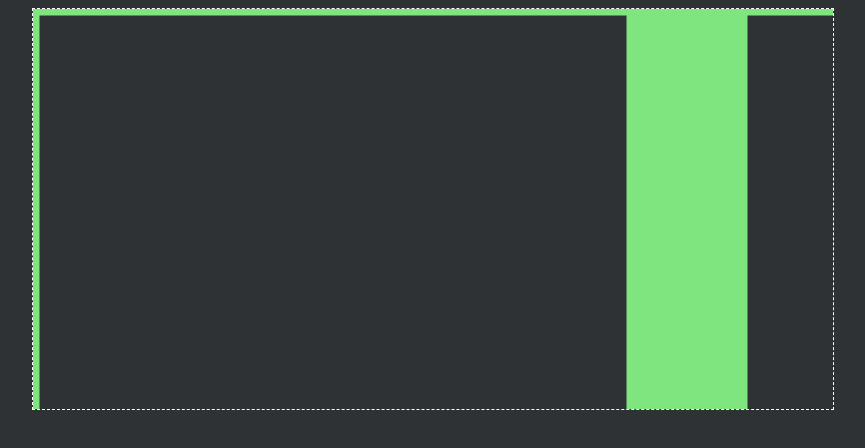
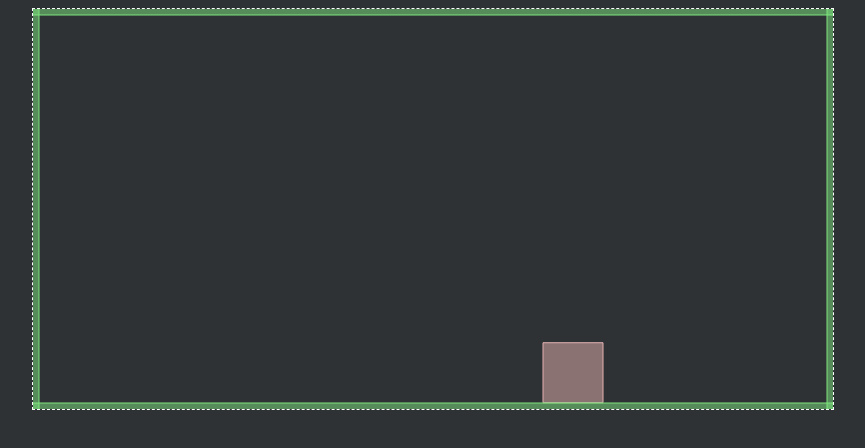
Before and after one commit to superfly91/RWMP1, a plain HTML site: page index.html in a window 1280 px wide. Shown: the whole page, without its empty margins (96-961 px from the left). Drawn offline with Linux system fonts and the light colour scheme.

Commit message:
Added boundaries and a box object

```diff
--- a/Game.js
+++ b/Game.js
@@ -30,30 +30,45 @@ function Game(canvas, context, ASSET_MANAGER)
 
     this.bodyDef = new this.b2BodyDef;
 
-    // create ground
+    // SETUP WORLD
 
-	this.world = new this.b2World( new this.b2Vec2(0, 10),  true );  // eg. world(gravity,sleep)
+	this.world = new this.b2World( new this.b2Vec2(0, 10),  false );  // eg. world(gravity,allow sleep)
 
     this.bodyDef.type = this.b2Body.b2_staticBody;
     this.fixDef.shape = new this.b2PolygonShape;
+
+    // BOTTOM (GROUND)
     this.fixDef.shape.SetAsBox(20, 2);
-    this.bodyDef.position.Set(10, 400 / 5);
+    this.bodyDef.position.Set(10, (400/30)+1.8);
     this.world.CreateBody(this.bodyDef).CreateFixture(this.fixDef);
+    // TOP
     this.bodyDef.position.Set(10, -1.8);
     this.world.CreateBody(this.bodyDef).CreateFixture(this.fixDef);
+    // LEFT
     this.fixDef.shape.SetAsBox(2, 14);
-    this.bodyDef.position.Set(-1.8, 13);
+    this.bodyDef.position.Set(-1.8, 3);
     this.world.CreateBody(this.bodyDef).CreateFixture(this.fixDef);
-    this.bodyDef.position.Set(21.8, 13);
+    // RIGHT
+    this.bodyDef.position.Set((800/30)+1.8, 3);
+    this.world.CreateBody(this.bodyDef).CreateFixture(this.fixDef);
+    // CREATE A BOX
+    this.bodyDef.type = this.b2Body.b2_dynamicBody;
+    this.fixDef.shape = new this.b2PolygonShape;
+    this.fixDef.shape.SetAsBox(1, 1);
+    this.bodyDef.position.Set(18, 5);
     this.world.CreateBody(this.bodyDef).CreateFixture(this.fixDef);
 
 	this.debugDraw = new this.b2DebugDraw();
 	this.debugDraw.SetSprite(document.getElementById("surface").getContext("2d"));
 	this.debugDraw.SetDrawScale(30.0);
-	this.debugDraw.SetFillAlpha(1.0);
+	this.debugDraw.SetFillAlpha(0.5);
+
 	this.debugDraw.SetLineThickness(1.0);
 	this.debugDraw.SetFlags(this.b2DebugDraw.e_shapeBit | this.b2DebugDraw.e_jointBit);
 	this.world.SetDebugDraw(this.debugDraw);
+
+
+
 }
 
 /*
@@ -86,7 +101,9 @@ Game.prototype.init = function()
 */
 Game.prototype.update = function()
 {
-
+  			this.world.Step(1 / 60, 10, 10);
+            this.world.DrawDebugData();
+            this.world.ClearForces();
 };
 
 /*
--- a/index.html
+++ b/index.html
@@ -9,7 +9,7 @@
 	</head>
 
 	<body>
-		<canvas id="surface" width="800" height="400"></canvas>
+		<canvas id="surface" width="800" height="400" align="justify"></canvas>
 		<script type="text/javascript" src="Box2dWeb.min.js"></script>
 		<script type="text/javascript" src="AssetManager.js"> </script>
 		<script type="text/javascript" src="Game.js"> </script>
```
Also changed, not shown: Box2dWeb/demo.html (+1 -1 lines), Box2dWeb/player.js (added, +18 -0 lines), 1 other file.
